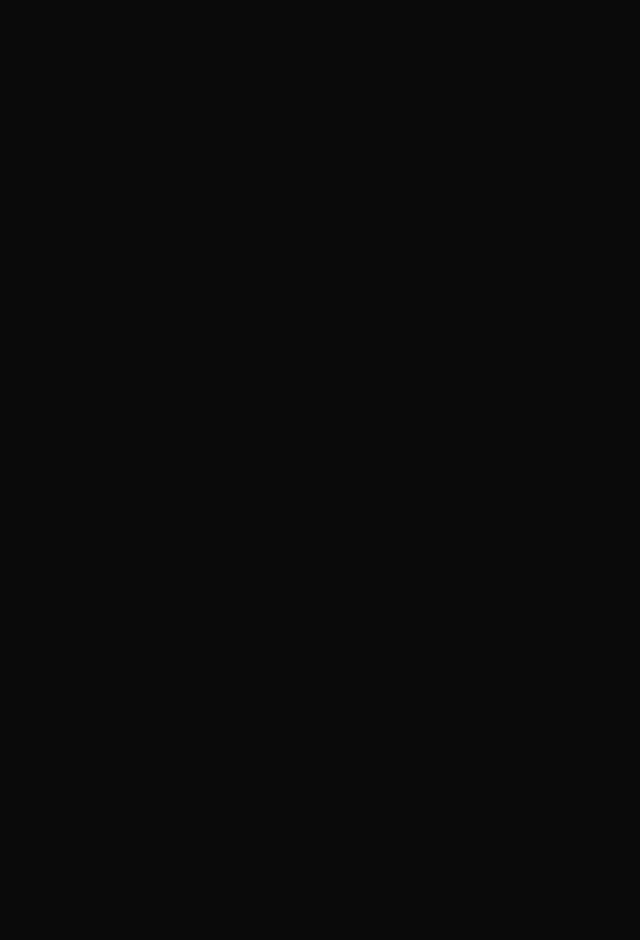
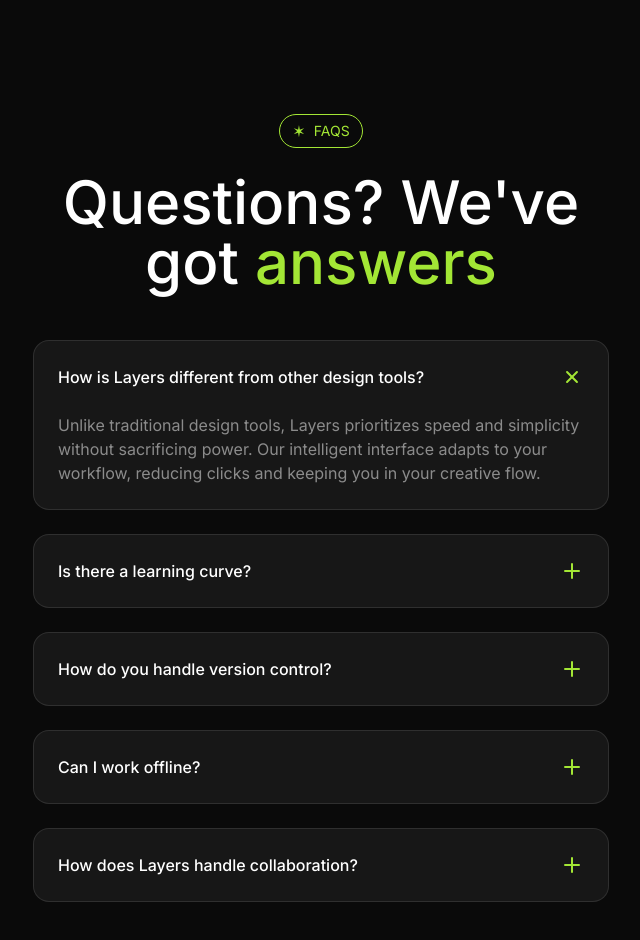
Before and after one commit to JoyBrar2001/SaaS-Landing-Page-5, a Next.js app: page / in a window 1280 px wide. Shown: the part 3920-4860 px from the top of the page, without its empty margins (319-959 px from the left). Before the commit the page ends 3938 px from the top, so only its background shows below. Built offline with nearby package versions, Linux system fonts and the light colour scheme.

Commit message:
Faqs section done

```diff
--- a/src/app/page.tsx
+++ b/src/app/page.tsx
@@ -4,6 +4,7 @@
 import Introduction from "@/sections/Introduction";
 import Features from "@/sections/Features";
 import Integrations from "@/sections/Integrations";
+import Faqs from "@/sections/Faqs";
 
 export default function Home() {
   return (
@@ -14,6 +15,7 @@
       <Introduction />
       <Features />
       <Integrations />
+      <Faqs />
     </>
   );
 }
--- /dev/null
+++ b/src/sections/Faqs.tsx
@@ -0,0 +1,91 @@
+import Tag from "@/components/Tag";
+import { twMerge } from "tailwind-merge";
+
+const faqs = [
+  {
+    question: "How is Layers different from other design tools?",
+    answer: "Unlike traditional design tools, Layers prioritizes speed and simplicity without sacrificing power. Our intelligent interface adapts to your workflow, reducing clicks and keeping you in your creative flow.",
+  },
+  {
+    question: "Is there a learning curve?",
+    answer: "Layers is designed to feel intuitive from day one. Most designers are productive within hours, not weeks. We also provide interactive tutorials and comprehensive documentation to help you get started.",
+  },
+  {
+    question: "How do you handle version control?",
+    answer: "Every change in Layers is automatically saved and versioned. You can review history, restore previous versions, and create named versions for important milestones.",
+  },
+  {
+    question: "Can I work offline?",
+    answer: "Yes! Layers includes a robust offline mode. Changes sync automatically when you're back online, so you can keep working anywhere.",
+  },
+  {
+    question: "How does Layers handle collaboration?",
+    answer: "Layers is built for collaboration. You can invite team members to your projects, share feedback, and work together in real-time.",
+  },
+];
+
+export default function Faqs() {
+  const selectedIndex = 0;
+
+  return (
+    <section className="py-24">
+      <div className="container">
+        <div className="flex justify-center">
+          <Tag>
+            Faqs
+          </Tag>
+        </div>
+
+        <h2 className="text-6xl font-medium mt-6 text-center max-w-xl mx-auto">
+          Questions? We&apos;ve got{" "}
+          <span className="text-lime-400">
+            answers
+          </span>
+        </h2>
+
+        <div className="mt-12 flex flex-col gap-6 max-w-xl mx-auto">
+          {faqs.map((faq, faqIndex) => (
+            <div
+              className="bg-neutral-900 rounded-2xl border border-white/10 p-6"
+              key={faq.question}
+            >
+              <div className="flex justify-between items-center">
+                <h3 className="font-medium">
+                  {faq.question}
+                </h3>
+
+                <svg
+                  xmlns="http://www.w3.org/2000/svg"
+                  width="24"
+                  height="24"
+                  viewBox="0 0 24 24"
+                  fill="none"
+                  stroke="currentColor"
+                  strokeWidth="2"
+                  strokeLinecap="round"
+                  strokeLinejoin="round"
+                  className={twMerge(
+                    "feather feather-plus text-lime-400 flex-shrink-0",
+                    selectedIndex === faqIndex && "rotate-45",
+                  )}
+                >
+                  <line x1="12" y1="5" x2="12" y2="19"></line>
+                  <line x1="5" y1="12" x2="19" y2="12"></line>
+                </svg>
+              </div>
+
+              <div className={twMerge(
+                "mt-6",
+                selectedIndex !== faqIndex && "hidden",
+              )}>
+                <p className="text-white/50">
+                  {faq.answer}
+                </p>
+              </div>
+            </div>
+          ))}
+        </div>
+      </div >
+    </section >
+  );
+}
--- a/src/sections/Integrations.tsx
+++ b/src/sections/Integrations.tsx
@@ -5,7 +5,6 @@
 import relumeIcon from "@/assets/images/relume-logo.svg";
 import framerIcon from "@/assets/images/framer-logo.svg";
 import githubIcon from "@/assets/images/github-logo.svg";
-import Image from "next/image";
 import IntegrationsColumn from "@/components/IntegrationsColumn";
 
 const integrations = [
```
